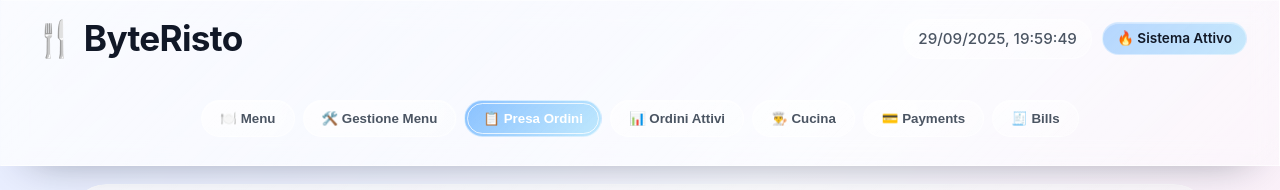
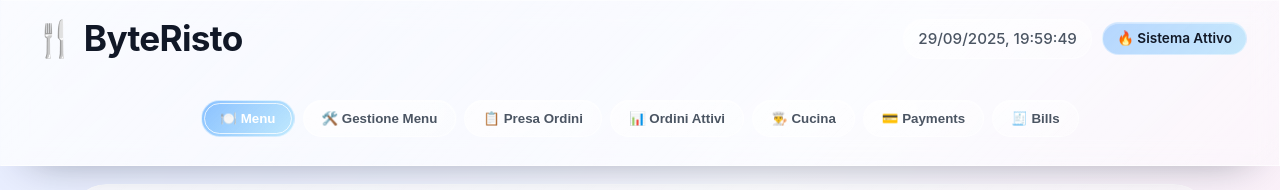
Before and after one commit to pennyw1ze/-LabAP, a React (Create React App) app in the folder frontend/: page / in a window 1280 px wide. Shown: the top 190 px of the page. Built offline with nearby package versions, Linux system fonts and the light colour scheme; no server answers.

Commit message:
front page update

```diff
--- a/frontend/src/App.js
+++ b/frontend/src/App.js
@@ -13,7 +13,7 @@ import KitchenDisplay from './components/KitchenDisplay';
 import ActiveOrders from './components/ActiveOrders';
 
 function App() {
-  const [activeTab, setActiveTab] = useState('orderTaking');
+  const [activeTab, setActiveTab] = useState('menu');
   const [currentTime, setCurrentTime] = useState(() => new Date());
 
   useEffect(() => {
```
